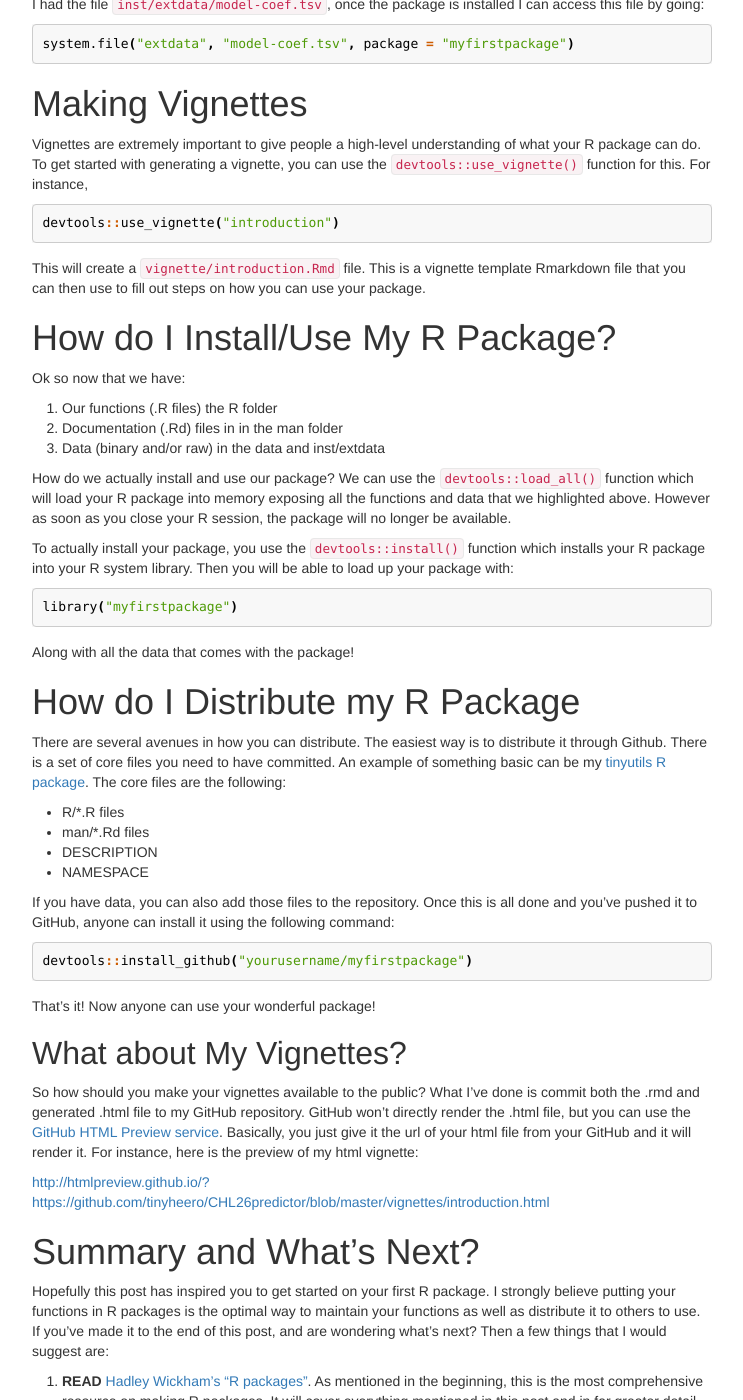
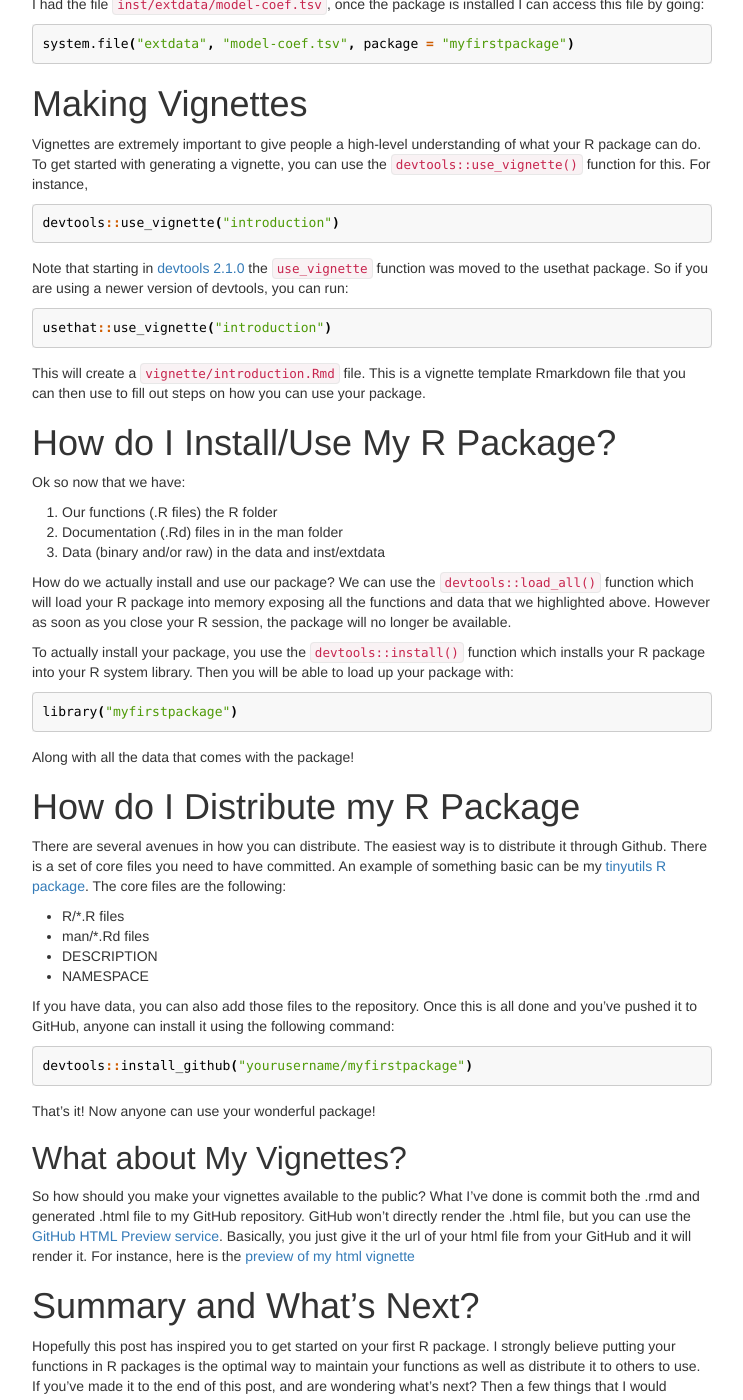
Before and after one commit to tinyheero/tinyheero.github.io, a Jekyll site: the page built from _posts/2015-07-26-making-your-first-R-package.md, in a window 1280 px wide and 1400 px high, scrolled down 5497 px. Shown: the whole window, without its empty margins (268-1011 px from the left). Built offline with Jekyll 4.4.1, drawn with Linux system fonts in a browser that asks for light colours; nearby versions of some CDN libraries; library files that are not in the unit come from our copies; comment, search, counter and statistics services are not loaded; some of the changed text lies outside the part shown.

Commit message:
Update R package post (#2)

```diff
--- a/_posts/2015-07-26-making-your-first-R-package.md
+++ b/_posts/2015-07-26-making-your-first-R-package.md
@@ -244,7 +244,17 @@ Vignettes are extremely important to give people a high-level understanding of w
 devtools::use_vignette("introduction")
 ~~~
 
-This will create a `vignette/introduction.Rmd` file. This is a vignette template Rmarkdown file that you can then use to fill out steps on how you can use your package.
+Note that starting in [devtools 2.1.0](https://github.com/r-lib/devtools/releases/tag/v2.1.0)
+the `use_vignette` function was moved to the usethat package.  So if you are
+using a newer version of devtools, you can run:
+
+~~~r
+usethat::use_vignette("introduction")
+~~~
+
+This will create a `vignette/introduction.Rmd` file. This is a vignette template
+Rmarkdown file that you can then use to fill out steps on how you can use your
+package.
 
 # How do I Install/Use My R Package?
 
@@ -283,16 +293,27 @@ That's it! Now anyone can use your wonderful package!
 
 ## What about My Vignettes?
 
-So how should you make your vignettes available to the public? What I've done is commit both the .rmd and generated .html file to my GitHub repository. GitHub won't directly render the .html file, but you can use the [GitHub HTML Preview service](http://htmlpreview.github.io/). Basically, you just give it the url of your html file from your GitHub and it will render it. For instance, here is the preview of my html vignette:
-
-[http://htmlpreview.github.io/?https://github.com/tinyheero/CHL26predictor/blob/master/vignettes/introduction.html](http://htmlpreview.github.io/?https://github.com/tinyheero/CHL26predictor/blob/master/vignettes/introduction.html)
+So how should you make your vignettes available to the public? What I've done is
+commit both the .rmd and generated .html file to my GitHub repository. GitHub
+won't directly render the .html file, but you can use the
+[GitHub HTML Preview service](http://htmlpreview.github.io/). Basically, you
+just give it the url of your html file from your GitHub and it will render it.
+For instance, here is the [preview of my html vignette](http://htmlpreview.github.io/?https://github.com/tinyheero/CHL26predictor/blob/master/vignettes/introduction.html)
 
 # Summary and What's Next?
 
-Hopefully this post has inspired you to get started on your first R package. I strongly believe putting your functions in R packages is the optimal way to maintain your functions as well as distribute it to others to use.  If you've made it to the end of this post, and are wondering what's next? Then a few things that I would suggest are:
+Hopefully this post has inspired you to get started on your first R package. I
+strongly believe putting your functions in R packages is the optimal way to
+maintain your functions as well as distribute it to others to use.  If you've
+made it to the end of this post, and are wondering what's next? Then a few
+things that I would suggest are:
 
 1. **READ** [Hadley Wickham's "R packages"](http://r-pkgs.had.co.nz/). As mentioned in the beginning, this is the most comprehensive resource on making R packages. It will cover everything mentioned in this post and in far greater detail.
 1. Think about taking your package to the next step and submit your R packages to popular central hubs like [CRAN](https://cran.r-project.org/) or [Bioconductor](http://bioconductor.org/) (bioinformatics R packages).
 1. [Adding automated testing to your R package.](http://r-pkgs.had.co.nz/tests.html)
 
 Now go out and start making your first R package!
+
+* 2020-03-01: Thanks [ismailsunni](https://disqus.com/by/ismailsunni/) for
+    pointing out that the `devtools::use_vignette` function has now been moved
+    to the usethat package.
```
